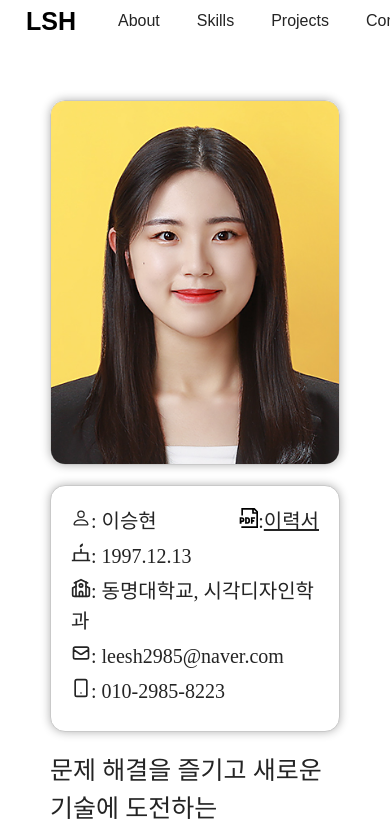
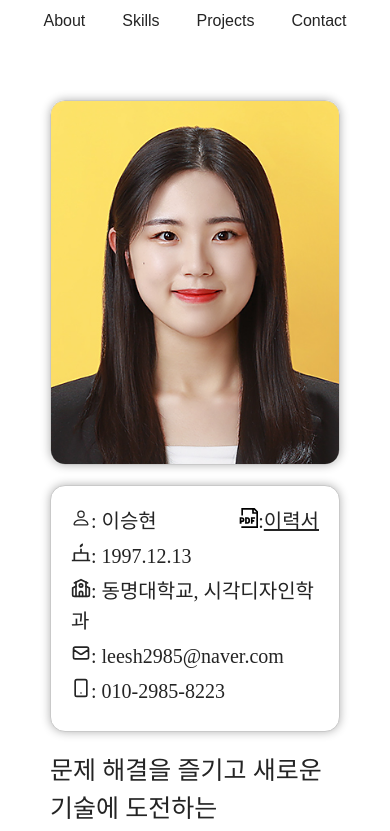
Before and after one commit to leesh2985/Portfolio, a React (Vite) app: page / in a window 390 px wide. Shown: the top 831 px of the page. Built offline with nearby package versions, Linux system fonts and the light colour scheme.

Commit message:
# Docs : 모바일 메뉴 수정

```diff
--- a/src/components/Header.tsx
+++ b/src/components/Header.tsx
@@ -44,7 +44,7 @@ const HeaderContainer = styled.div`
   }
 
   @media (max-width: 425px) {
-    padding: 0px 20px;
+    justify-content: center;
   }
 `;
 
@@ -58,14 +58,16 @@ const Logo = styled.button`
   font-weight: 700;
 
   @media (max-width: 425px) {
-    font-size: 25px;
-    margin-right: 30px;
+    display: none;
   }
 `;
 
 const Nav = styled.nav`
   display: flex;
   padding: 10px 0;
+
+  @media (max-width: 425px) {
+  }
 `;
 
 const NavItem = styled.li`
```
